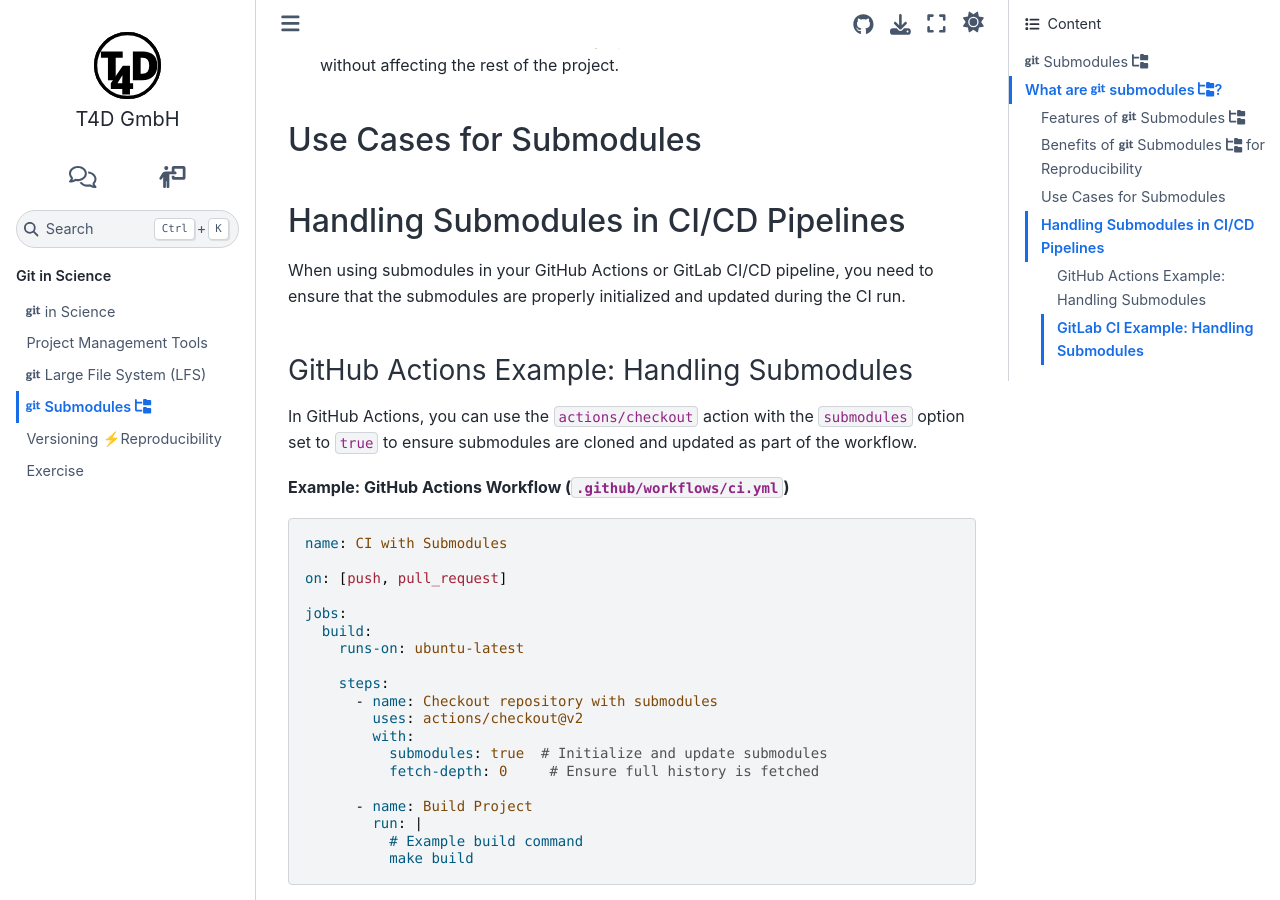
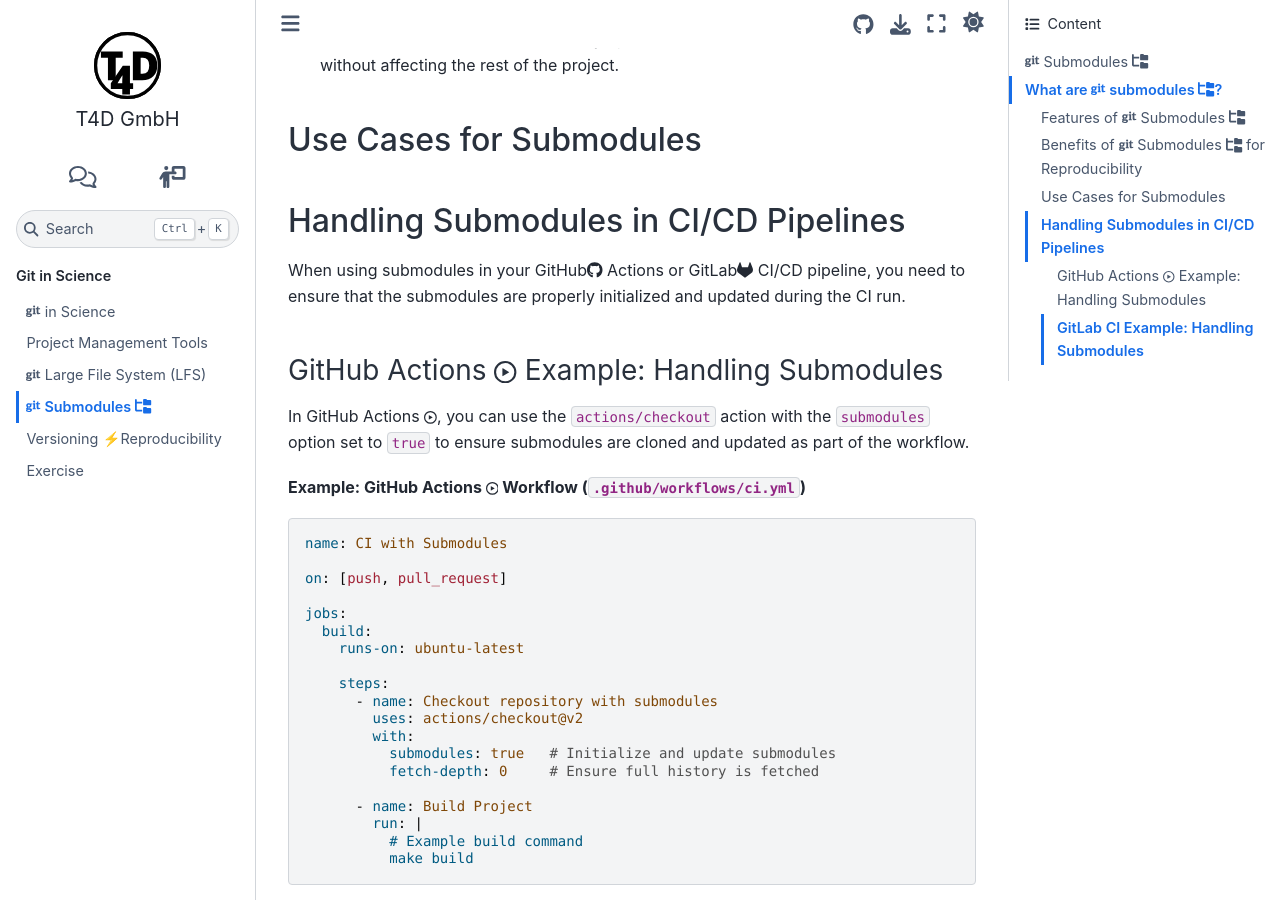
Before and after one commit to t4d-gmbh/git-and-science, a Sphinx documentation site: the page built from source/content/submodules/index.md, in a window 1280 px wide and 900 px high, scrolled down 952 px. Built offline with Sphinx 7.4.7 and the Sphinx Book theme 1.1.4, drawn with Linux system fonts in a browser that asks for light colours; the version number could not be read and is left out.

Commit message:
layouting

````diff
--- a/source/content/submodules/cicd_usage/github.md
+++ b/source/content/submodules/cicd_usage/github.md
@@ -1,8 +1,8 @@
-### GitHub Actions Example: Handling Submodules
-
-In GitHub Actions, you can use the `actions/checkout` action with the `submodules` option set to `true` to ensure submodules are cloned and updated as part of the workflow.
-
-**Example: GitHub Actions Workflow (`.github/workflows/ci.yml`)**
+### GitHub Actions {octicon}`play;0.8em` Example: Handling Submodules
+{% if page %}
+In GitHub Actions {octicon}`play;0.8em`, you can use the `actions/checkout` action with the `submodules` option set to `true` to ensure submodules are cloned and updated as part of the workflow.
+{% endif %}
+**Example: GitHub Actions {octicon}`play;0.8em` Workflow (`.github/workflows/ci.yml`)**
 
 ```yaml
 name: CI with Submodules
@@ -17,7 +17,7 @@ jobs:
       - name: Checkout repository with submodules
         uses: actions/checkout@v2
         with:
-          submodules: true  # Initialize and update submodules
+          submodules: true   # Initialize and update submodules
           fetch-depth: 0     # Ensure full history is fetched
 
       - name: Build Project
@@ -25,5 +25,6 @@ jobs:
           # Example build command
           make build
 ```
-
+{% if page %}
 This ensures that the submodules are checked out and updated as part of your CI workflow.
+{% endif %}
--- a/source/content/submodules/cicd_usage/gitlab.md
+++ b/source/content/submodules/cicd_usage/gitlab.md
@@ -1,7 +1,7 @@
 ### GitLab CI Example: Handling Submodules
-
+{% if page %}
 In GitLab CI, you can add the `GIT_SUBMODULE_STRATEGY` option to ensure submodules are fetched during the CI pipeline.
-
+{% endif %}
 **Example: GitLab CI/CD Pipeline (`.gitlab-ci.yml`)**
 
 ```yaml
@@ -17,5 +17,6 @@ build_project:
   variables:
     GIT_SUBMODULE_STRATEGY: recursive  # Initialize and update submodules
 ```
-
+{% if page %}
 This will ensure that all submodules are initialized and updated before running the `make build` command.
+{% endif %}
--- a/source/content/submodules/cicd_usage/index.md
+++ b/source/content/submodules/cicd_usage/index.md
@@ -1,6 +1,6 @@
 ## Handling Submodules in CI/CD Pipelines
 
-When using submodules in your GitHub Actions or GitLab CI/CD pipeline, you need to ensure that the submodules are properly initialized and updated during the CI run.
+When using submodules in your GitHub<i class="fab fa-github"></i> Actions or GitLab<i class="fab fa-gitlab"></i> CI/CD pipeline, you need to ensure that the submodules are properly initialized and updated during the CI run.
 
 {% if slide %}
 ```{toctree}
````
